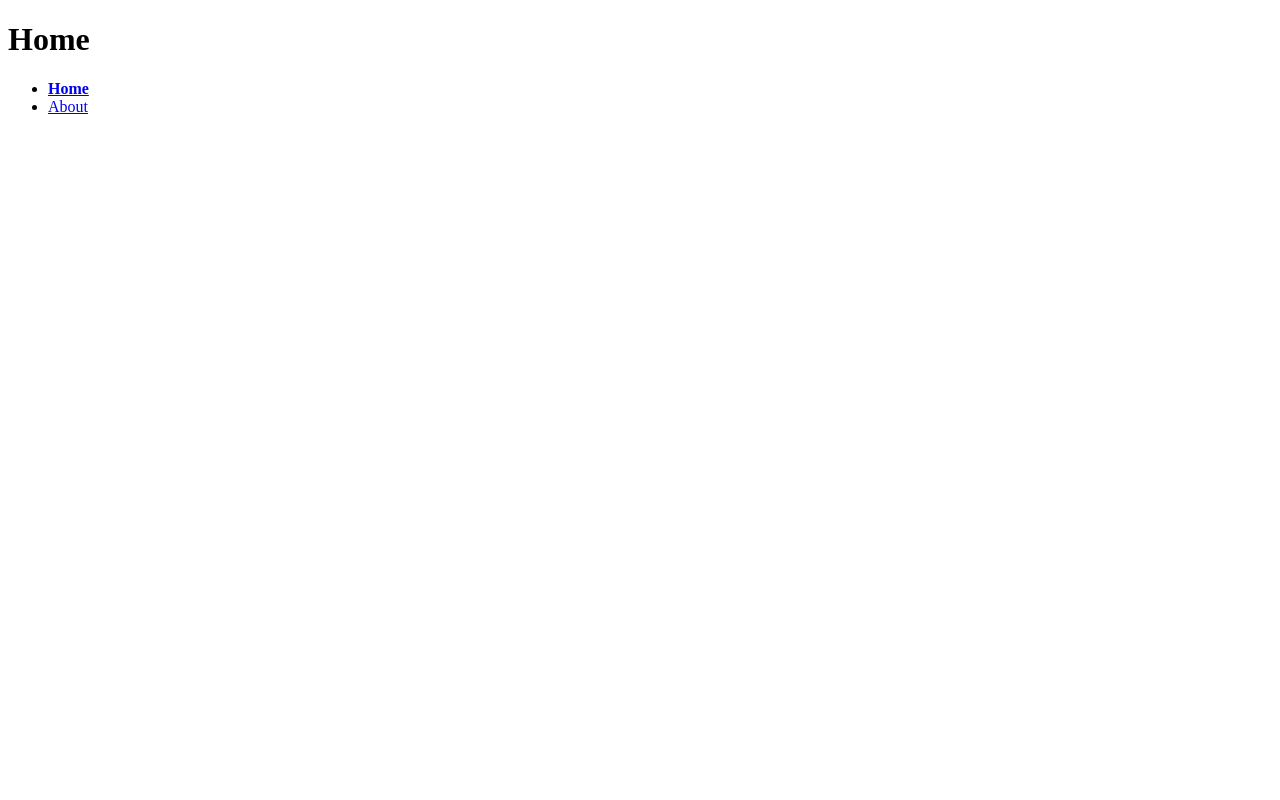
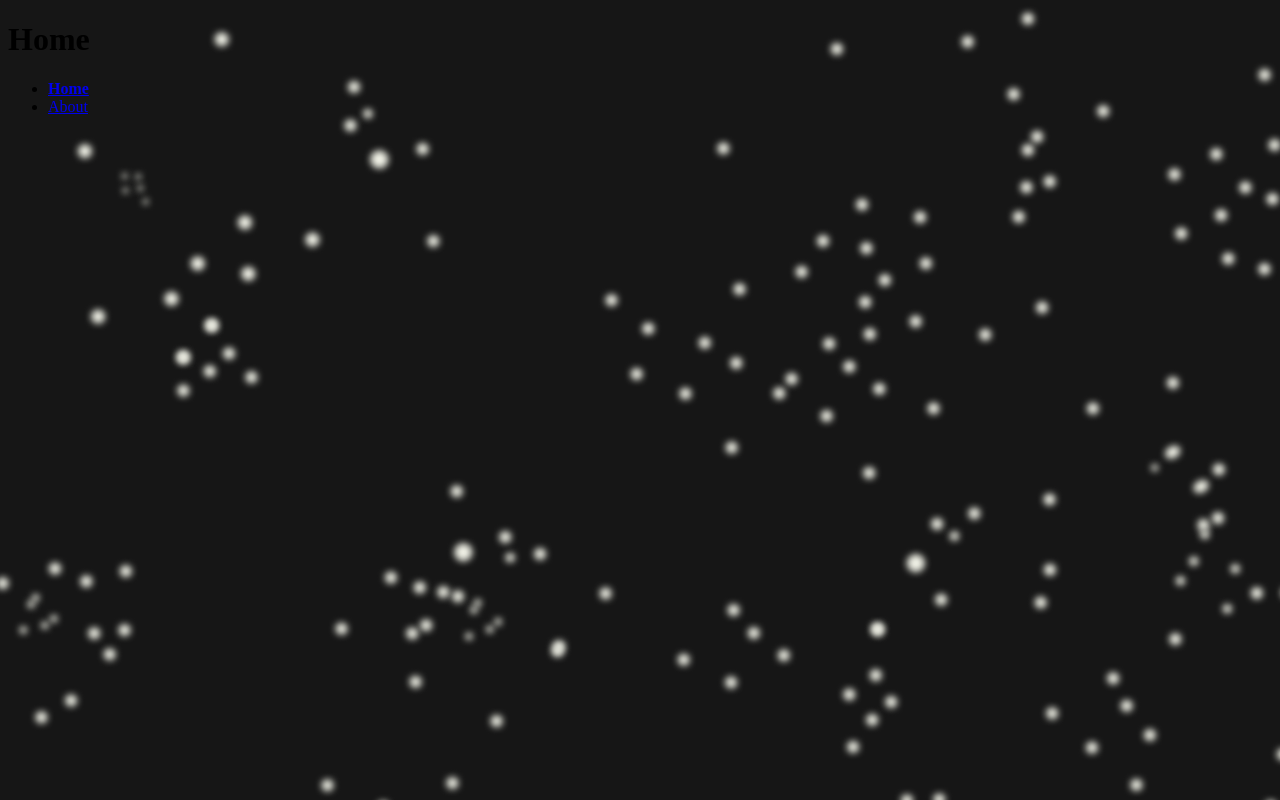
Before and after one commit to nathanjtaylor/hello-explorer, a plain HTML site: page index.html in a window 1280 px wide. Drawn offline with Linux system fonts and the light colour scheme.

Commit message:
initial commit

```diff
--- a/screen.css
+++ b/screen.css
@@ -2,3 +2,7 @@
 a.active {
     font-weight: bold;
 }
+
+body{
+    background-image:url(starryscape.png)
+}
```
Also changed, not shown: starryscape.png (added), 1 other file.
